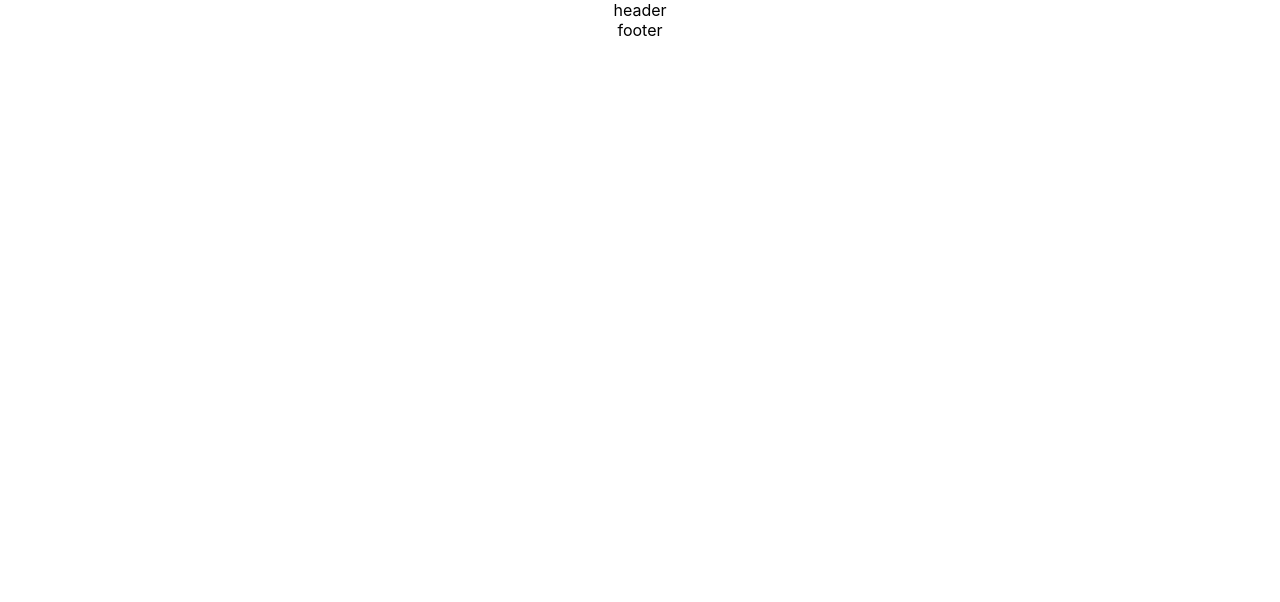
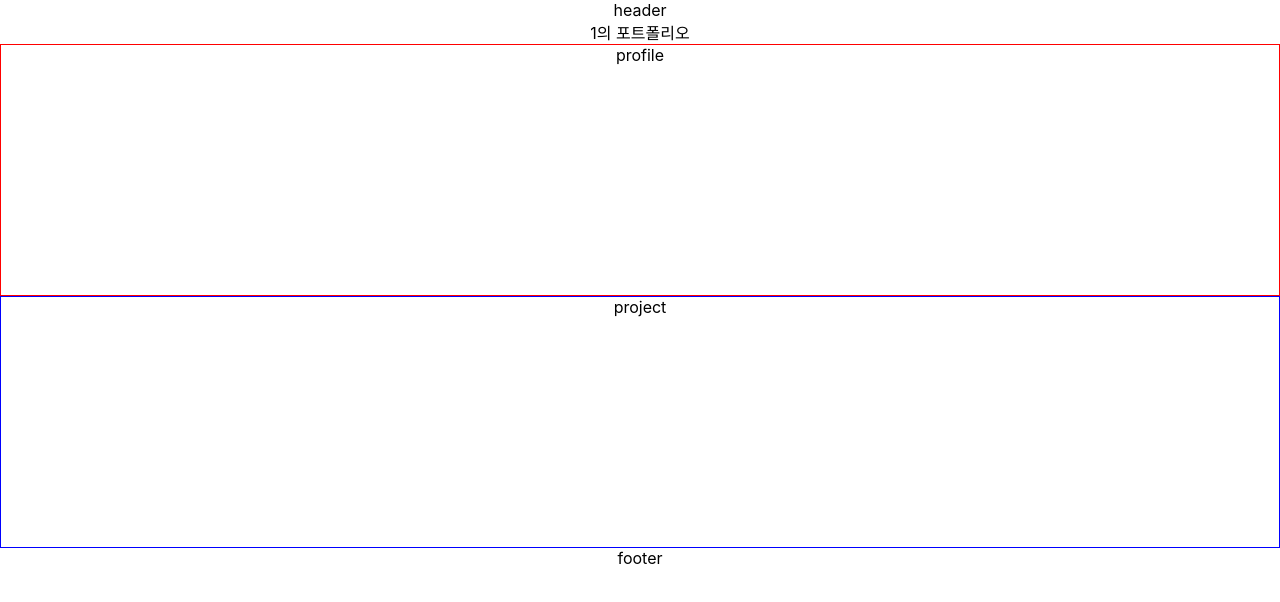
Before and after one commit to YuSangGon/devut, a React (Create React App) app in the folder fronted/: page /portfolio/1 in a window 1280 px wide. Before the commit this address had no page. Shown: the top 602 px of the page. Built offline with nearby package versions, Linux system fonts and the light colour scheme.

Commit message:
누락 파일

```diff
--- a/fronted/src/App.js
+++ b/fronted/src/App.js
@@ -1,4 +1,3 @@
-import logo from "./logo.svg";
 import "./App.css";
 import { BrowserRouter, Route, Routes } from "react-router-dom";
 import Header from "./components/header/Header";
@@ -13,7 +12,7 @@ function App() {
         <Header />
         <Routes>
           <Route path="/" element={<Main />} />
-          <Route path="/portfolio" element={<Portfolio />} />
+          <Route path="/portfolio/:userId" element={<Portfolio />} />
         </Routes>
         <Footer />
       </BrowserRouter>
--- a/fronted/src/components/portfolio/Portfolio.js
+++ b/fronted/src/components/portfolio/Portfolio.js
@@ -1,10 +1,13 @@
 import React from "react";
 import Profile from "./Profile";
 import Project from "./Project";
+import { useParams } from "react-router-dom";
 
 const Portfolio = () => {
+  const { userId } = useParams();
   return (
     <>
+      <div>{userId}의 포트폴리오</div>
       <div className="portfolio">
         <Profile />
         <Project />
```
Also changed, not shown: 1 other file (tests, documents, lock files or other folders).
